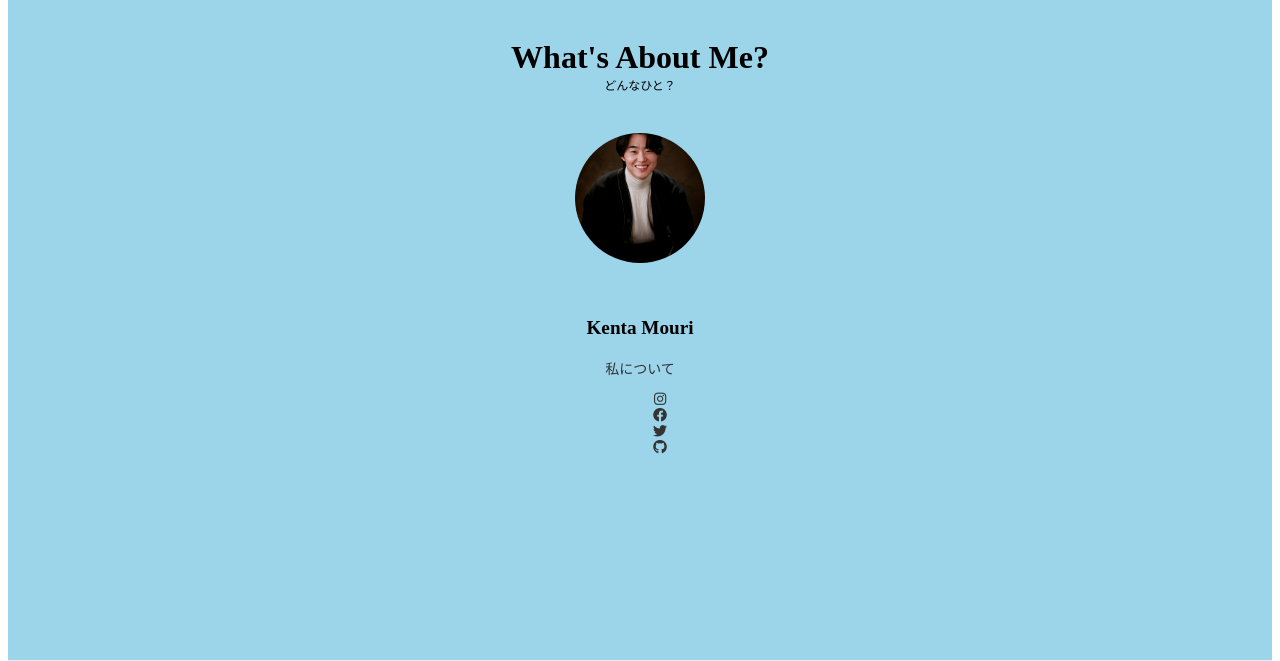
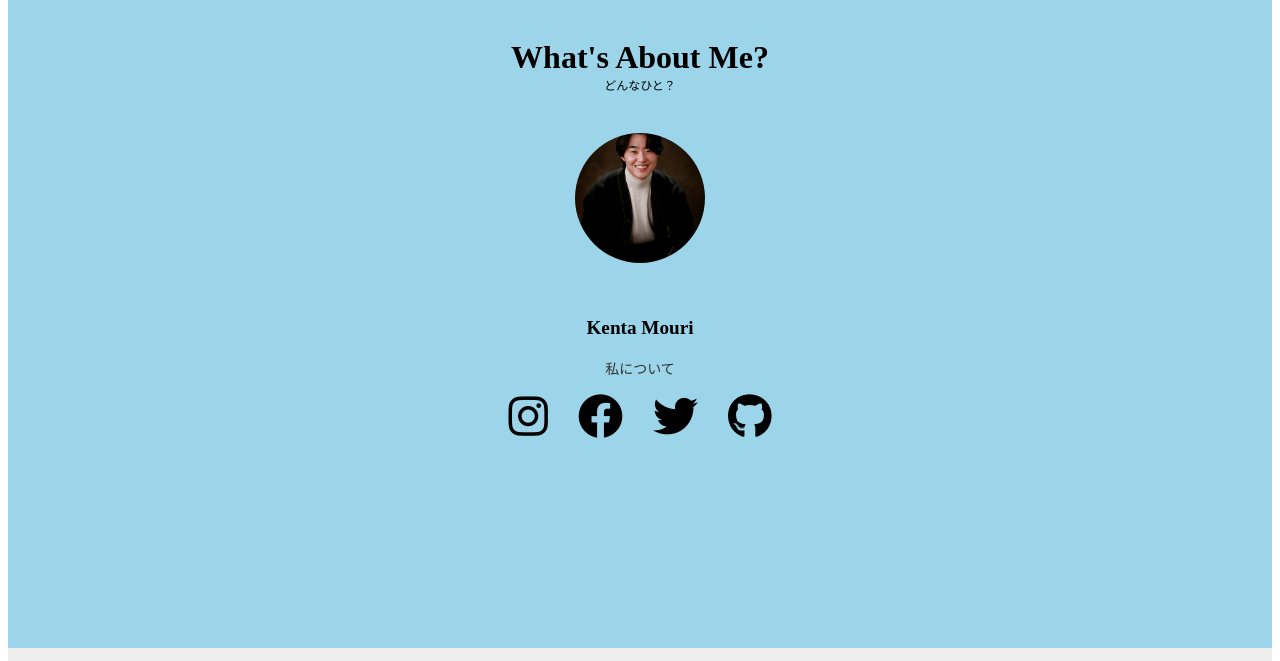
Before and after one commit to SushiRocket/django, a Django app: page / in a window 1280 px wide. Shown: the part 3240-3901 px from the top of the page. Run offline with Django 5.2, Linux system fonts and the light colour scheme; data comes from the database, SQL or seed files in the repository; some libraries are stand-ins or nearby versions.

Commit message:
authorに設定したsocial-iconsのcssを追加

```diff
--- a/project4/notes/static/notes/css/index.css
+++ b/project4/notes/static/notes/css/index.css
@@ -262,6 +262,27 @@ padding-bottom: 120px;
 .read-me {
     margin: 5px 0 10px 0;
 }
+/*social-iconsについて
+------------------------------------------*/
+.social-icons {
+    display: flex;
+    gap: 30px;
+    list-style: none;
+    padding: 0;
+    justify-content: center;
+}
+.social-icons li {
+    display: inline-block;
+}
+.social-icons a {
+    text-decoration: none;
+    color: #000;
+    font-size: 45px;
+    transition: color 0.3s ease;
+}
+.social-icons a:hover {
+    color: #0073e6; /* ホバー時の色 */
+}
 /*categoryについて
 ------------------------------------------*/
 #category-container {
```
